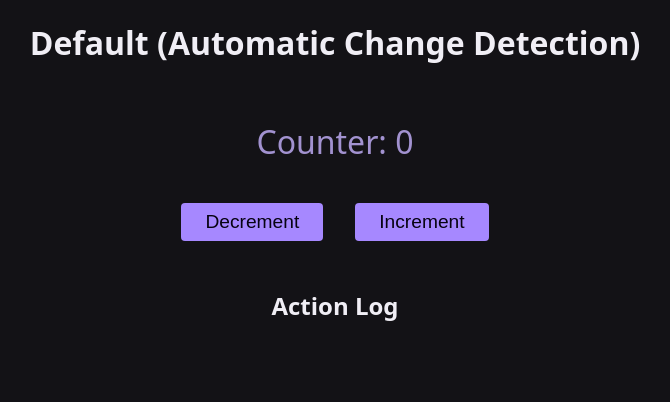
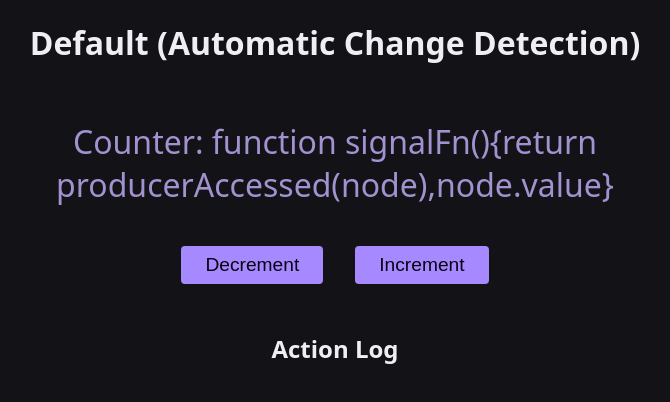
Before and after one commit to pandacreep/angular-complete-learn, an Angular app: page / in a window 1280 px wide. Shown: the top 402 px of the page, without its empty margins (305-975 px from the left). Built offline with nearby package versions, Linux system fonts and the light colour scheme.

Commit message:
creating a new Signal

```diff
--- a/src/app/app.component.html
+++ b/src/app/app.component.html
@@ -1 +1 @@
-<app-default></app-default>
+<app-signals></app-signals>
--- a/src/app/app.component.ts
+++ b/src/app/app.component.ts
@@ -1,11 +1,12 @@
 import { Component } from '@angular/core';
 
 import { DefaultComponent } from './default/default.component';
+import { SignalComponent } from './signals/signals.component';
 
 @Component({
     selector: 'app-root',
     templateUrl: './app.component.html',
     standalone: true,
-    imports: [DefaultComponent]
+    imports: [DefaultComponent, SignalComponent]
 })
 export class AppComponent {}
--- /dev/null
+++ b/src/app/signals/signals.component.html
@@ -0,0 +1,14 @@
+<h1>Default (Automatic Change Detection)</h1>
+
+<div id="counter">
+  <p id="counter-output">Counter: {{ counter }}</p>
+  <div id="counter-btns">
+    <button (click)="decrement()">Decrement</button>
+    <button (click)="increment()">Increment</button>
+  </div>
+</div>
+
+<h2>Action Log</h2>
+<ol id="log">
+  <li *ngFor="let action of actions">{{ action }}</li>
+</ol>
--- /dev/null
+++ b/src/app/signals/signals.component.ts
@@ -0,0 +1,23 @@
+import { NgFor } from '@angular/common';
+import { Component, signal } from '@angular/core';
+
+@Component({
+  selector: 'app-signals',
+  templateUrl: './signals.component.html',
+  standalone: true,
+  imports: [NgFor],
+})
+export class SignalComponent {
+  actions: string[] = [];
+  counter = signal(0);
+
+  increment() {
+    this.counter++;
+    this.actions.push('INCREMENT');
+  }
+
+  decrement() {
+    this.counter--;
+    this.actions.push('DECREMENT');
+  }
+}
```
